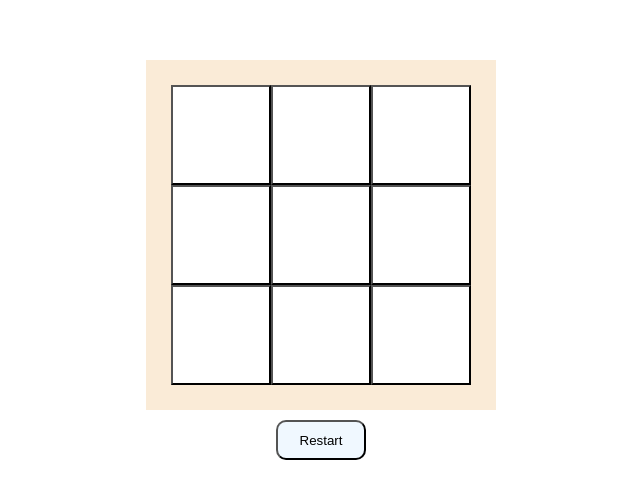
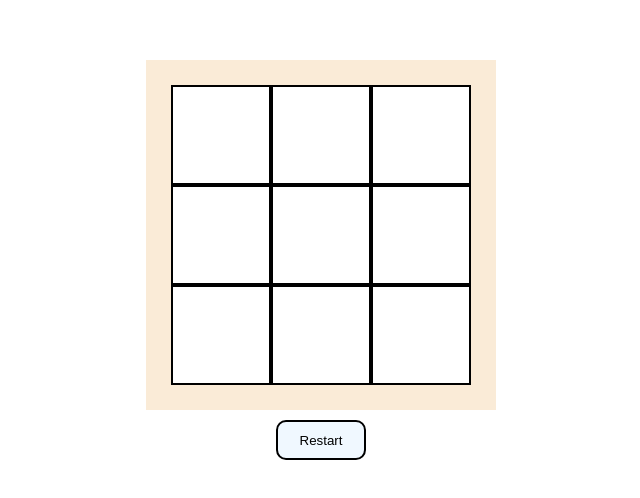
Before and after one commit to QuocAnh1308/TicTacToe, a plain HTML site: page index.html in a window 1280 px wide. Shown: the part 140-638 px from the top of the page, without its empty margins (319-959 px from the left). Drawn offline with Linux system fonts and the light colour scheme.

Commit message:
Update TicTacToe.css

```diff
--- a/TicTacToe.css
+++ b/TicTacToe.css
@@ -26,7 +26,7 @@ button{
     width: 100px;
     background-color: white;
     transition: background-color 0.3s linear;
-
+    border: 2px black solid;
     display: flex;
     align-items: center;
     justify-content: center;
```
